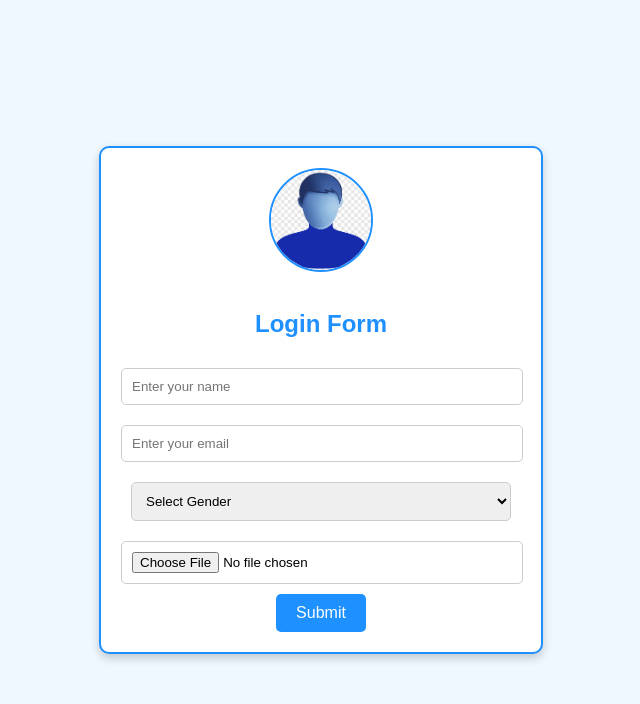
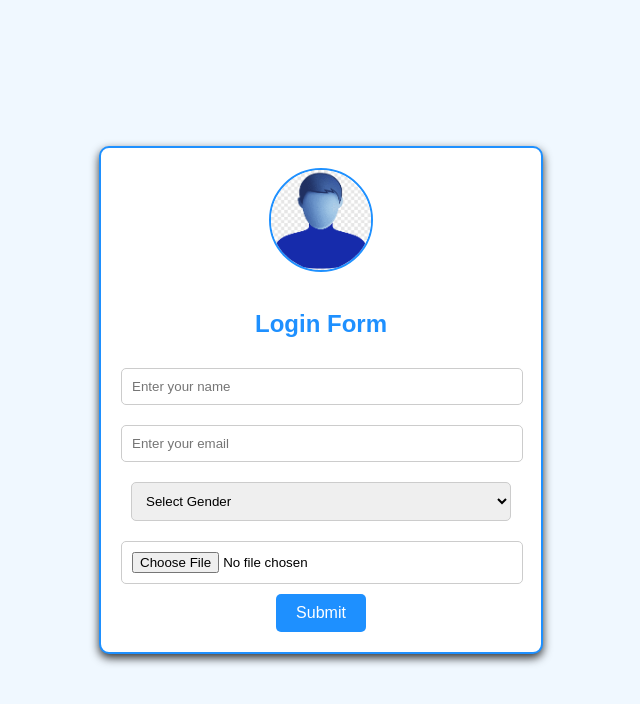
Before and after one commit to Jr-Einstein/IWP-Course-Projects, a plain HTML site: page 28-01-2025/Login Page/index.html in a window 1280 px wide. Shown: the whole page, without its empty margins (319-959 px from the left). Drawn offline with Linux system fonts and the light colour scheme.

Commit message:
irctc cloned

```diff
--- a/28-01-2025/Login Page/styles.css
+++ b/28-01-2025/Login Page/styles.css
@@ -13,7 +13,7 @@ body {
     background-color: white;
     border: 2px solid #1e90ff; /* Dodger blue border */
     border-radius: 10px;
-    box-shadow: 0 4px 10px rgba(0, 0, 0, 0.2);
+    box-shadow: 0 4px 10px rgba(0, 0, 0, 0.8);
     width: 400px;
     padding: 20px;
     text-align: center;
```
